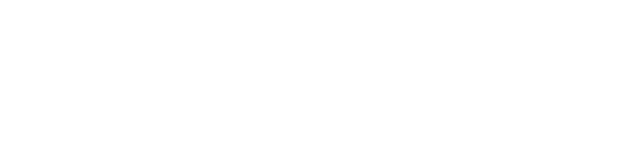
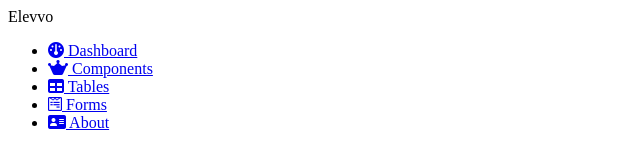
Before and after one commit to mbakhtawar2007/Elevvo-Task-1.github.io, a plain HTML site: page index.html in a window 1280 px wide. Shown: the whole page, without its empty margins (0-640 px from the left). Drawn offline with Linux system fonts and the light colour scheme.

Commit message:
Add sidebar navigation to index.html

```diff
--- a/index.html
+++ b/index.html
@@ -1,11 +1,25 @@
 <!DOCTYPE html>
 <html lang="en">
+
 <head>
-    <meta charset="UTF-8">
-    <meta name="viewport" content="width=device-width, initial-scale=1.0">
-    <title>Task 1</title>
+  <meta charset="UTF-8" />
+  <meta name="viewport" content="width=device-width, initial-scale=1.0" />
+  <title>Task 1</title>
+
 </head>
+
 <body>
+  <div class="sidebar">
+    <span class="logo">Elevvo</span>
+    <ul>
+      <li><a href="#"><i class="fa-solid fa-gauge icon"></i> Dashboard</a></li>
+      <li><a href="#"><i class="fa-solid fa-web-awesome icon"></i> Components</a></li>
+      <li><a href="#"><i class="fa-solid fa-table icon"></i> Tables</a></li>
+      <li><a href="#"><i class="fa-brands fa-wpforms icon"></i> Forms</a></li>
+      <li><a href="#"><i class="fa-solid fa-address-card icon"></i> About</a></li>
+    </ul>
+  </div>
+  <script src="https://kit.fontawesome.com/bde50c5474.js" crossorigin="anonymous"></script>
+</body>
 
-</body>
 </html>
```
